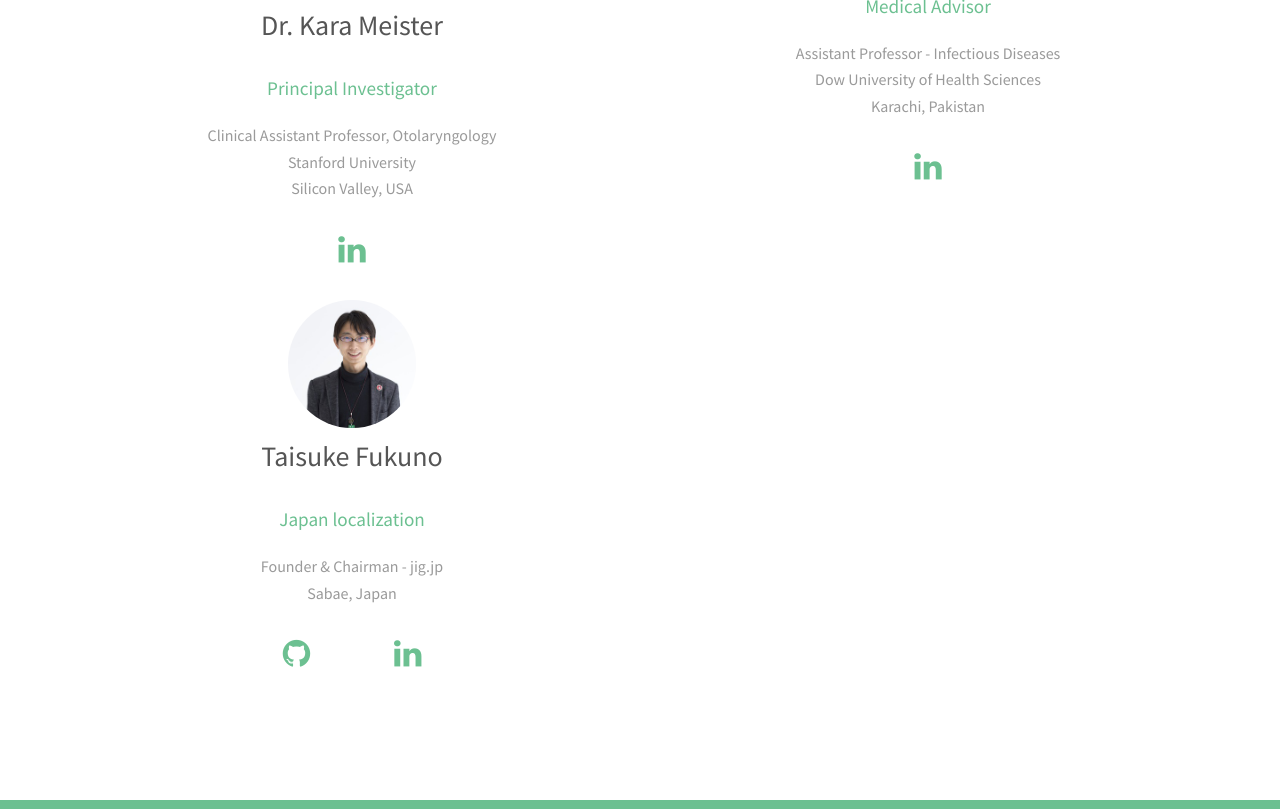
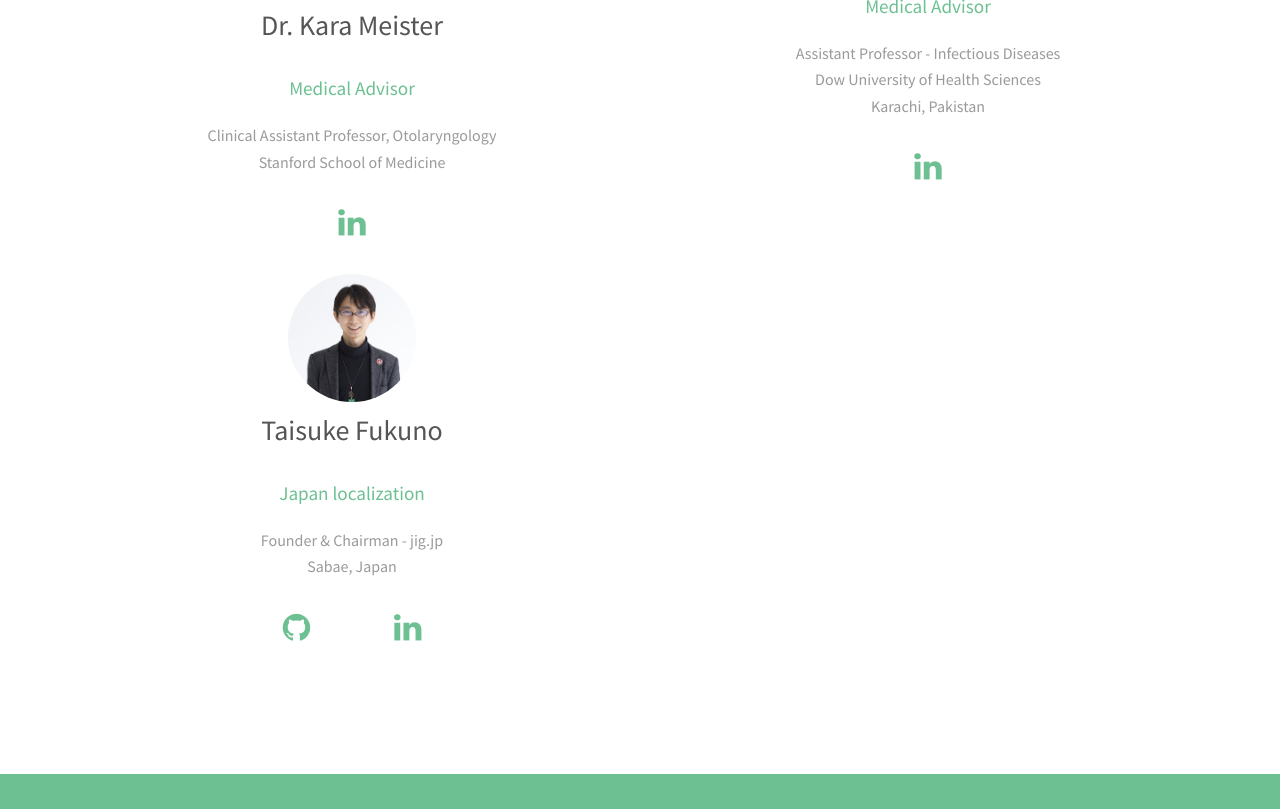
Before and after one commit to shujaatHusn/virufy.github.io, a plain HTML site: page team.html in a window 1280 px wide. Shown: the part 3573-4382 px from the top of the page. Drawn offline with Linux system fonts and the light colour scheme.

Commit message:
corrected role for Dr. Kara

```diff
--- a/team.html
+++ b/team.html
@@ -328,12 +328,11 @@
 					</div>
 					<header>
 						<h3>Dr. Kara Meister</h3>
-						<h4>Principal Investigator</h4>
+						<h4>Medical Advisor</h4>
 					</header>
 					<p>
 						Clinical Assistant Professor, Otolaryngology
-						<br>Stanford University
-						<br>Silicon Valley, USA</br>
+						<br>Stanford School of Medicine
 					</p>
 					<footer>
 						<a href="https://www.linkedin.com/in/kara-meister-200335110/" target="_blank"
```
